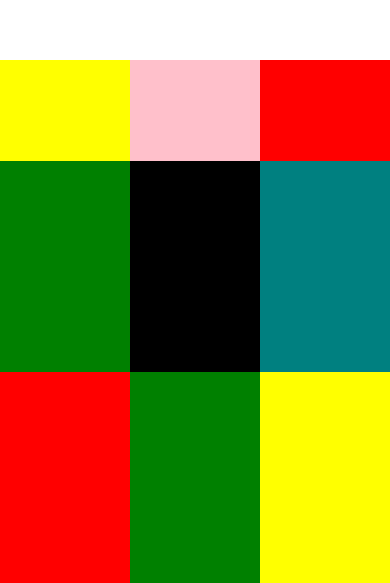
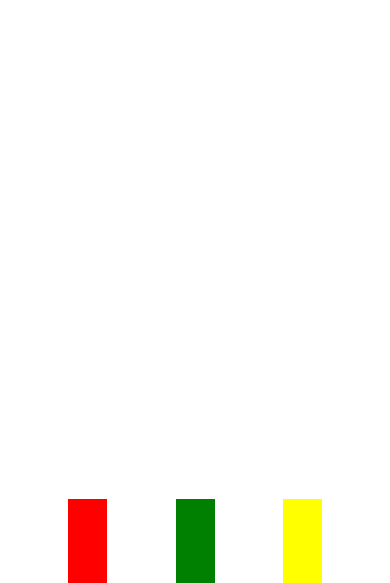
Before and after one commit to Rasujon3/untitled3, a React Native app: screen / in a window 390 px wide. Shown: the part 261-844 px from the top of the page. Built offline with nearby package versions, Linux system fonts and the light colour scheme.

Commit message:
80 Responsive Alignment
80 Responsive Alignment

```diff
--- a/App.js
+++ b/App.js
@@ -4,37 +4,10 @@ import {View, Text} from 'react-native';
 class App extends Component {
     render() {
         return (
-            <View style={{flex:100}}>
-                <View style={{backgroundColor:"red",flex:50}}>
-
-                  <View style={{backgroundColor:"white",flex:38}}></View>
-
-                  <View style={{flexDirection:"row",backgroundColor:"black",flex:12}}>
-                    <View style={{backgroundColor:"yellow",flex:4}}></View>
-                    <View style={{backgroundColor:"pink",flex:4}}></View>
-                    <View style={{backgroundColor:"red",flex:4}}></View>
-                  </View>
-
-                </View>
-
-
-              <View style={{backgroundColor:"black",flex:50}}>
-
-                <View style={{flexDirection:"row",backgroundColor:"black",flex:25}}>
-                  <View style={{backgroundColor:"green",flex:8}}></View>
-                  <View style={{backgroundColor:"black",flex:8}}></View>
-                  <View style={{backgroundColor:"teal",flex:8}}></View>
-                </View>
-
-                <View style={{flexDirection:"row",backgroundColor:"blue",flex:25}}>
-                  <View style={{backgroundColor:"red",flex:8}}></View>
-                  <View style={{backgroundColor:"green",flex:8}}></View>
-                  <View style={{backgroundColor:"yellow",flex:8}}></View>
-
-                </View>
-
-              </View>
-
+            <View style={{flex:100,alignItems:'flex-end',justifyContent:"space-evenly",flexDirection:'row'}}>
+                <View style={{width:"10%",height:"10%",backgroundColor:"red"}}></View>
+                <View style={{width:"10%",height:"10%",backgroundColor:"green"}}></View>
+                <View style={{width:"10%",height:"10%",backgroundColor:"yellow"}}></View>
             </View>
         );
     }
```
